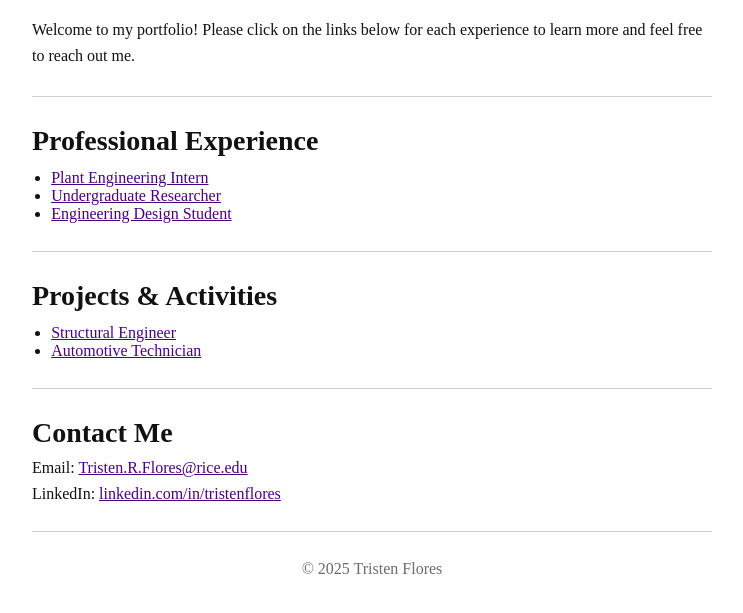
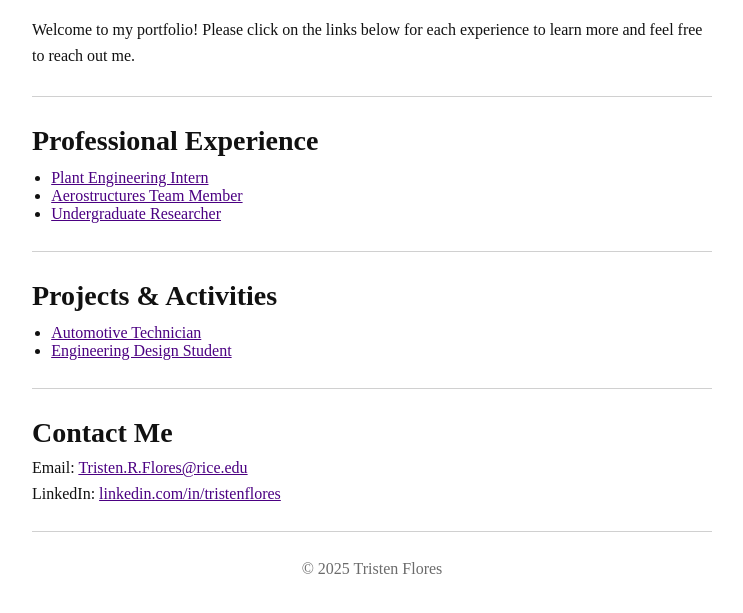
Before and after one commit to tristen-flores/tristen-flores.github.io, a plain HTML site: page index.html in a window 1280 px wide. Shown: the part 121-734 px from the top of the page, without its empty margins (268-1011 px from the left). Drawn offline with Linux system fonts and the light colour scheme.

Commit message:
Update index.html

```diff
--- a/index.html
+++ b/index.html
@@ -103,16 +103,16 @@
     <h2>Professional Experience</h2>
     <ul>
       <li><a href="portfolio/1_PlantEngineeringIntern.pdf" target="_blank" rel="noopener">Plant Engineering Intern</a></li>
+      <li><a href="https://eclipse.rice.edu/" target="_blank" rel="noopener">Aerostructures Team Member</a></li>
       <li><a href="portfolio/2_UndergraduateResearcher.pdf" target="_blank" rel="noopener">Undergraduate Researcher</a></li>
-      <li><a href="portfolio/3_DesignEngineeringStudent.pdf" target="_blank" rel="noopener">Engineering Design Student</a></li>
     </ul>
 
     <hr>
 
     <h2>Projects & Activities</h2>
     <ul>
-      <li><a href="https://eclipse.rice.edu/" target="_blank" rel="noopener">Structural Engineer</a></li>
       <li><a href="portfolio/Automotive_Technician.pdf" target="_blank" rel="noopener">Automotive Technician</a></li>
+      <li><a href="portfolio/3_DesignEngineeringStudent.pdf" target="_blank" rel="noopener">Engineering Design Student</a></li>
     </ul>
 
     <hr>
```
